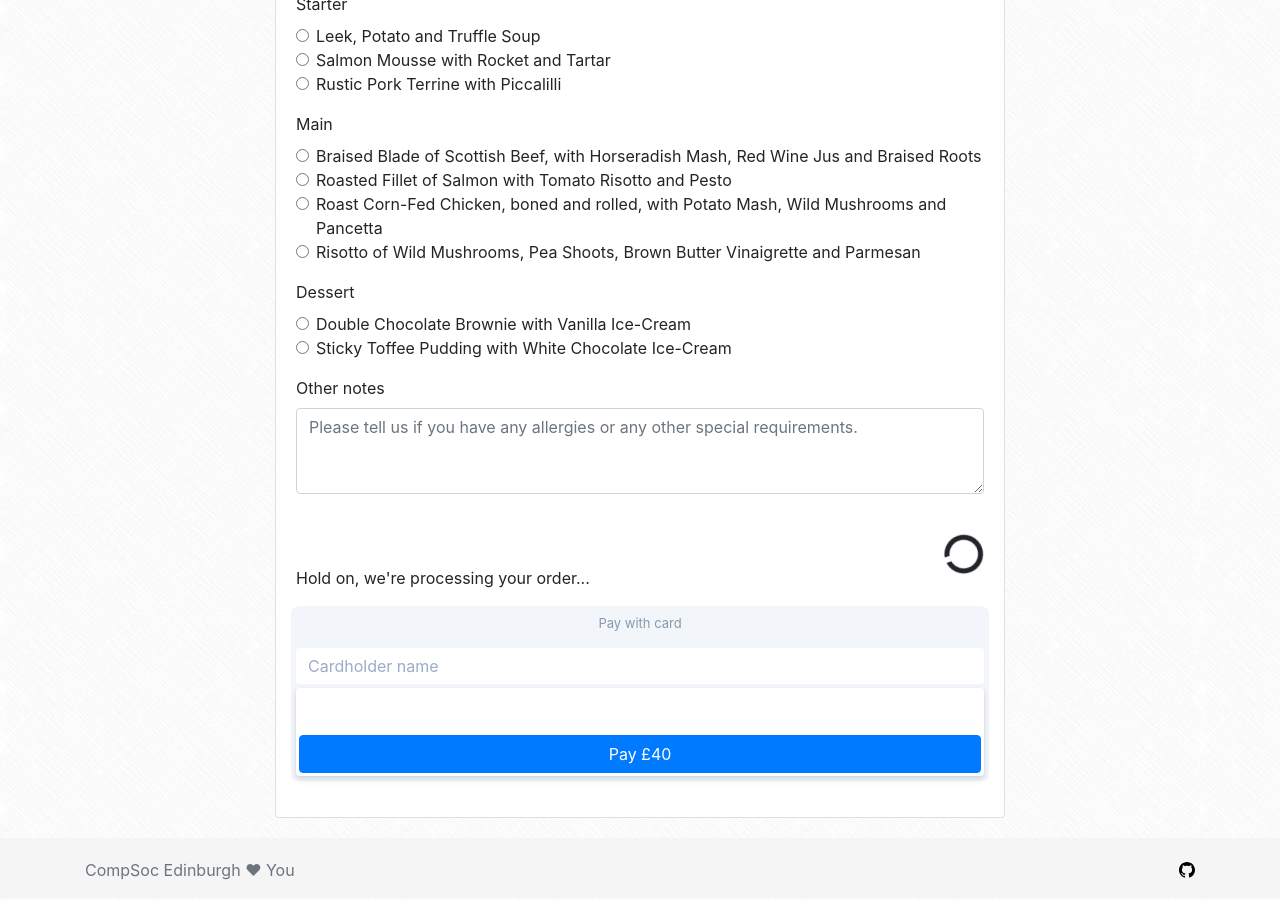
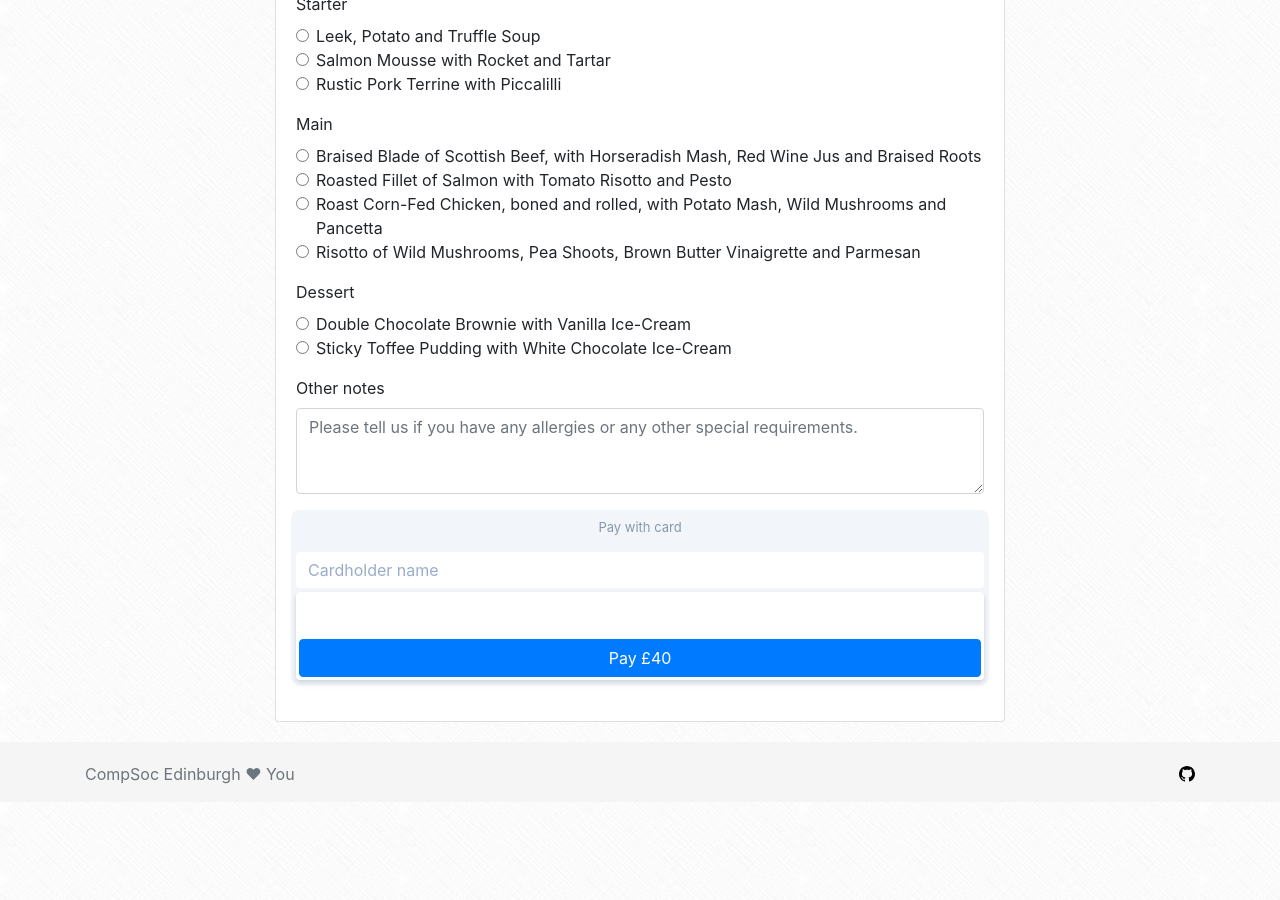
Before and after one commit to compsoc-edinburgh/website, a Jekyll site: the page built from _pages/infball.html, in a window 1280 px wide and 900 px high, scrolled down 1694 px. Built offline with Jekyll 4.4.1, drawn with Linux system fonts in a browser that asks for light colours; nearby versions of some CDN libraries; after the commit the page ends 2498 px from its top, so only the background shows below that.

```diff
--- a/_includes/infball/form.html
+++ b/_includes/infball/form.html
@@ -181,7 +181,7 @@
     </div>
 
     {% if infball_payment %}
-    <div id="processingModal" class="flex-column justify-content-center align-items-center">
+    <div id="processingModal" class="d-none flex-column justify-content-center align-items-center">
         <h1 class="text-center pt-4">
             <i id="infball-loading" class="fa fa-circle-o-notch fa-spin float-right"></i>
         </h1>
```
